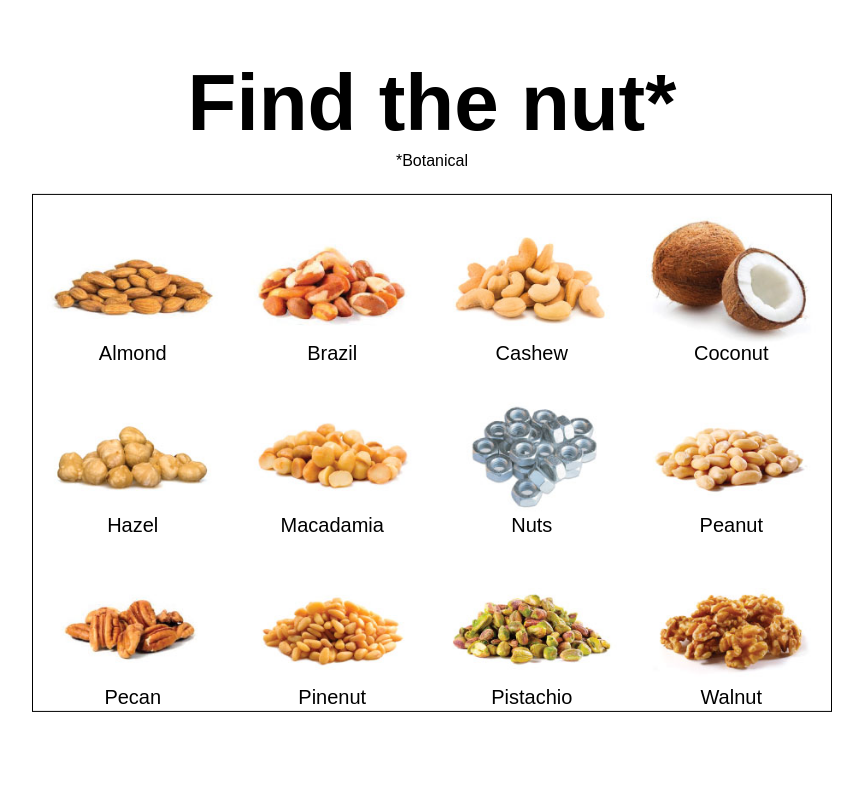
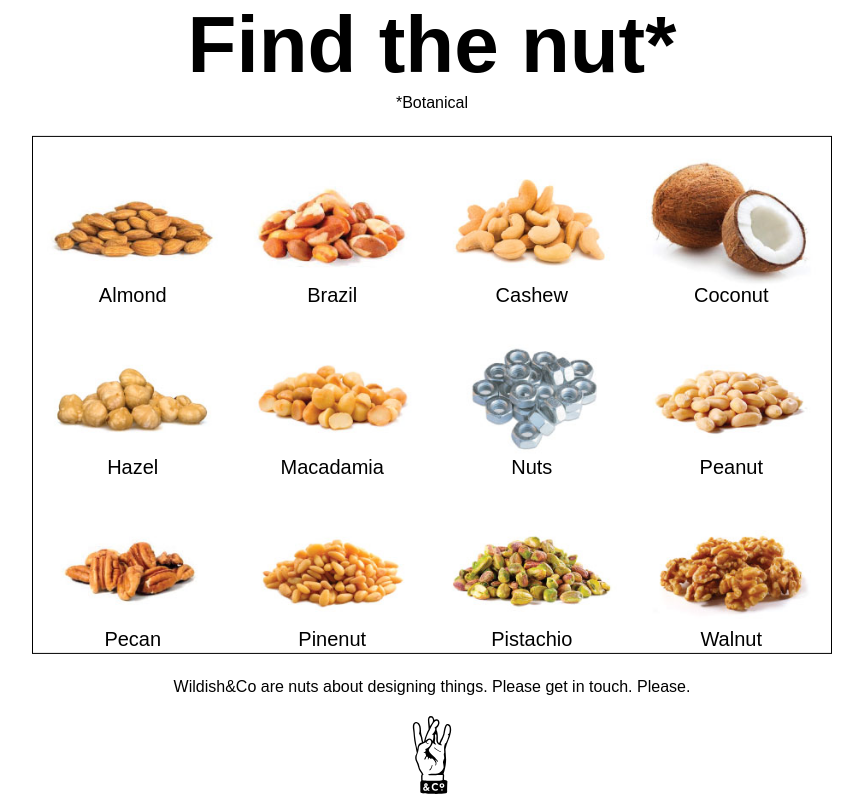
Before and after one commit to mt-code/nuts-game, a PHP site: page / in a window 1280 px wide. Shown: the whole page, without its empty margins (208-1071 px from the left). Run offline with PHP 8.4, Linux system fonts and the light colour scheme; some web fonts are replaced.

Commit message:
Added footer

```diff
--- a/assets/css/main.css
+++ b/assets/css/main.css
@@ -187,6 +187,15 @@ body.home {
     -moz-transform: translateY(-50%);
     -ms-transform: translateY(-50%);
     transform: translateY(-50%); }
+    body.home section.content footer {
+      text-align: center; }
+      body.home section.content footer p {
+        font-family: brandon-grotesque, sans-serif;
+        font-weight: 400;
+        font-size: 16px;
+        margin-bottom: 20px; }
+      body.home section.content footer img {
+        height: 80px; }
 
 body.home > section.content > .nuts {
   display: flex;
--- a/assets/css/partials/_homepage.scss
+++ b/assets/css/partials/_homepage.scss
@@ -22,6 +22,19 @@ body.home {
     width: 100%;
     top: 50%;
     @include transform(translateY(-50%));
+
+    footer {
+      text-align: center;
+
+      p {
+        font-family: brandon-grotesque, sans-serif;
+        font-weight: 400;
+        font-size: 16px;
+        margin-bottom: 20px;
+      }
+
+      img { height: 80px; }
+    }
   }
 }
 
--- a/index.php
+++ b/index.php
@@ -82,6 +82,12 @@
                     <p class="name">Walnut</p>
                 </div>
             </div>
+
+            <footer>
+                <p>Wildish&Co are nuts about designing things. Please get in touch. Please.</p>
+
+                <img src="assets/img/wandco-hand.svg" alt="Wildish&Co">
+            </footer>
         </section>
 
         <script type="text/javascript" src="assets/js/main.js"></script>
```
Also changed, not shown: assets/img/wandco-hand.svg (added).
